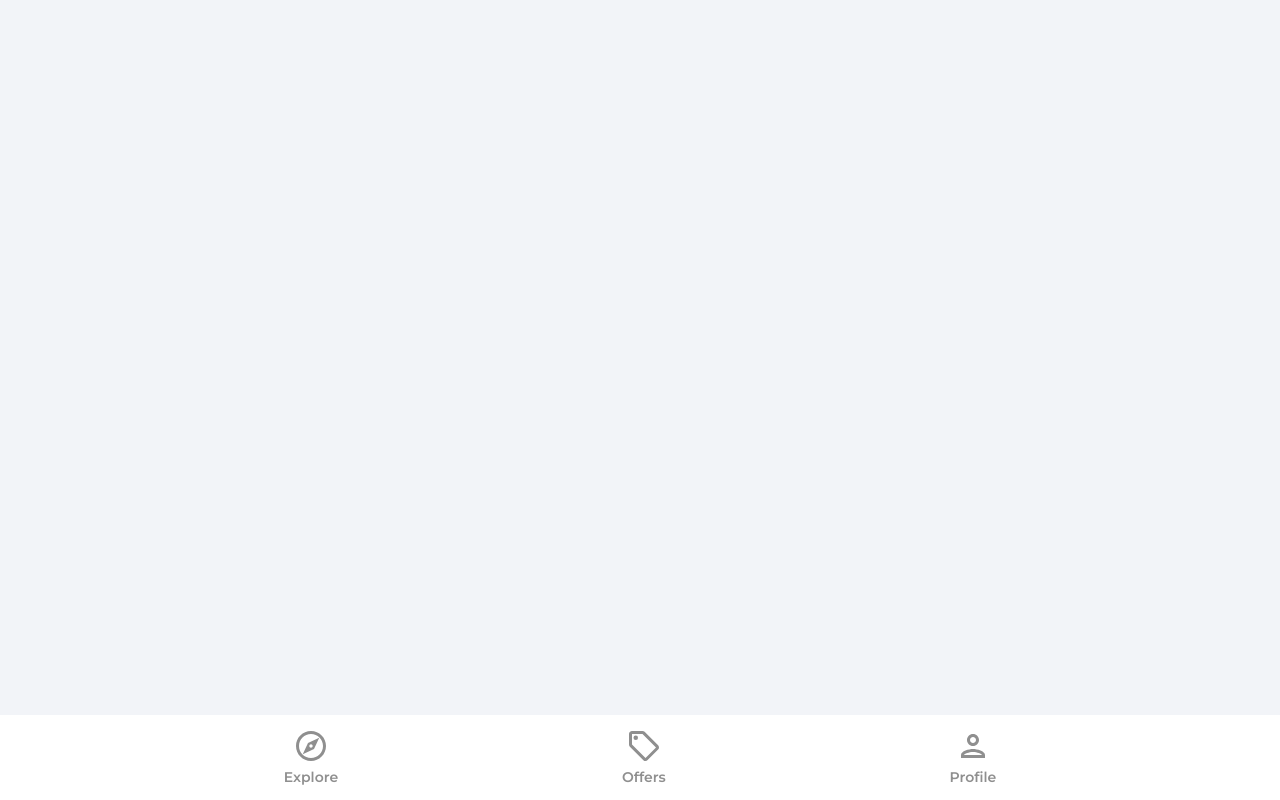
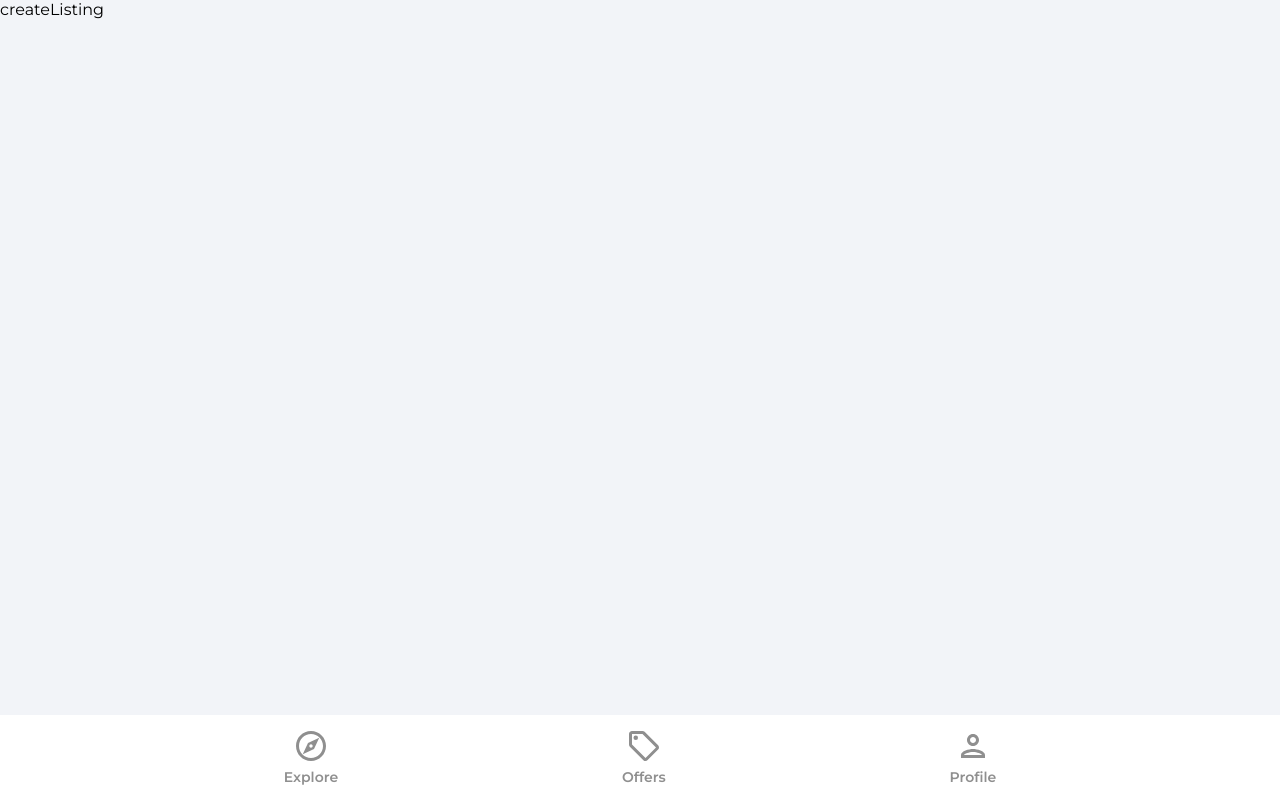
Before and after one commit to vajaganidhanesh/house-market-place, a React (Create React App) app: page /create-listing in a window 1280 px wide. Built offline with nearby package versions, Linux system fonts and the light colour scheme.

Commit message:
router part done from profile to createlisting part

```diff
--- a/src/App.js
+++ b/src/App.js
@@ -10,6 +10,7 @@
 import Navbar from "./components/Navbar";
 import PrivateRoute from "./components/PrivateRoute";
 import Category from "./pages/Category";
+import CreateListing from "./pages/CreateListing";
 
 function App() {
   return (
@@ -27,6 +28,7 @@
           <Route path="/offers" element={<Offers/>}/>
           <Route path='/category/:categoryName' element={<Category/>}/>
           <Route path="/forgot-password" element={<ForgotPassword/>}/>
+          <Route path="/create-listing" element={<CreateListing />}/>
           <Route path="/explore" element={<Explore/>}/>
         </Routes>
           <Navbar/>
--- /dev/null
+++ b/src/pages/CreateListing.jsx
@@ -0,0 +1,11 @@
+import React from 'react'
+
+function CreateListing() {
+  return (
+    <div>
+      createListing
+    </div>
+  )
+}
+
+export default CreateListing
--- a/src/pages/Profile.jsx
+++ b/src/pages/Profile.jsx
@@ -4,6 +4,9 @@
 import { db } from '../firebase.config';
 import { useNavigate,Link } from 'react-router-dom';
 import {toast} from 'react-toastify'
+import arrowRight from '../assets/svg/keyboardArrowRightIcon.svg'
+import homeIcon from '../assets/svg/homeIcon.svg'
+
 
 function Profile() {
   const auth = getAuth();
@@ -93,6 +96,12 @@
               />
             </form>
           </div>
+
+          <Link to='/create-listing' className='createListing'>
+            <img src={homeIcon} alt="home" />
+            <p>Sell or rent your home</p>
+            <img src={arrowRight} alt="arrowRight" />
+          </Link>
         </main>
       </div>
     </>
```
